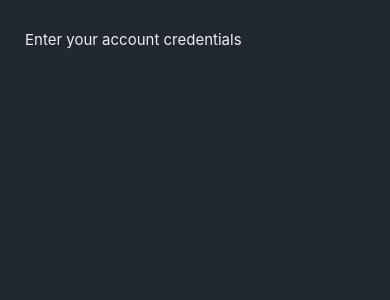
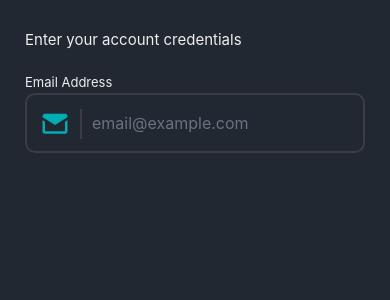
Before and after one commit to canadaprogrammer/rn-login-system, a React Native app: screen / in a window 390 px wide. Shown: the top 300 px of the page. Built offline with nearby package versions, Linux system fonts and the light colour scheme.

Commit message:
login screen - email input

```diff
--- /dev/null
+++ b/components/Inputs/StyledTextInput.js
@@ -0,0 +1,62 @@
+import React, { useState } from 'react';
+import { View } from 'react-native';
+import styled from 'styled-components/native';
+import { colors } from '../colors';
+import { MaterialCommunityIcons } from '@expo/vector-icons';
+import SmallText from '../Texts/SmallText';
+
+const { primary, secondary, tertiary, accent, lightGray } = colors;
+const InputField = styled.TextInput`
+  background-color: ${primary};
+  padding: 15px;
+  padding-left: 65px;
+  padding-right: 55px;
+  border-radius: 10px;
+  font-size: 16px;
+  height: 60px;
+  margin-top: 3px;
+  margin-bottom: 10px;
+  color: ${tertiary};
+  border-color: ${secondary};
+  border-width: 2px;
+`;
+
+const LeftIcon = styled.View`
+  position: absolute;
+  top: 35px;
+  left: 15px;
+  z-index: 1;
+  border-right-width: 2px;
+  border-color: ${secondary};
+  padding-right: 10px;
+`;
+
+const StyledTextInput = ({ icon, label, ...props }) => {
+  const [inputBackgroundColor, setInputBackgroundColor] = useState(primary);
+
+  const customOnBlur = () => {
+    props?.onBlur;
+    setInputBackgroundColor(primary);
+  };
+  const customOnFocus = () => {
+    props?.onFocus;
+    setInputBackgroundColor(secondary);
+  };
+  return (
+    <View>
+      <LeftIcon>
+        <MaterialCommunityIcons name={icon} size={30} color={accent} />
+      </LeftIcon>
+      <SmallText>{label}</SmallText>
+      <InputField
+        {...props}
+        placeholderTextColor={lightGray}
+        style={{ backgroundColor: inputBackgroundColor, ...props?.style }}
+        onBlur={customOnBlur}
+        onFocus={customOnFocus}
+      />
+    </View>
+  );
+};
+
+export default StyledTextInput;
--- a/screens/Login.js
+++ b/screens/Login.js
@@ -2,6 +2,8 @@ import React from 'react';
 import MainContainer from '../components/Containers/MainContainer';
 import KeyboardAvoidingContainer from '../components/Containers/KeyboardAvoidingContainer';
 import RegularText from '../components/Texts/RegularText';
+import StyledTextInput from '../components/Inputs/StyledTextInput';
+import { Formik } from 'formik';
 
 const Login = () => {
   return (
@@ -10,6 +12,22 @@ const Login = () => {
         <RegularText style={{ marginBottom: 25 }}>
           Enter your account credentials
         </RegularText>
+        <Formik initialValues={{ email: '' }}>
+          {({ handleChange, handleBlur, values }) => (
+            <>
+              <StyledTextInput
+                label='Email Address'
+                icon='email-variant'
+                placeholder='email@example.com'
+                keyboardType='email-address'
+                onChangeText={handleChange('email')}
+                onBlur={handleBlur('email')}
+                value={values.email}
+                style={{ marginBottom: 25 }}
+              />
+            </>
+          )}
+        </Formik>
       </KeyboardAvoidingContainer>
     </MainContainer>
   );
```
Also changed, not shown: 1 other file (tests, documents, lock files or other folders).
